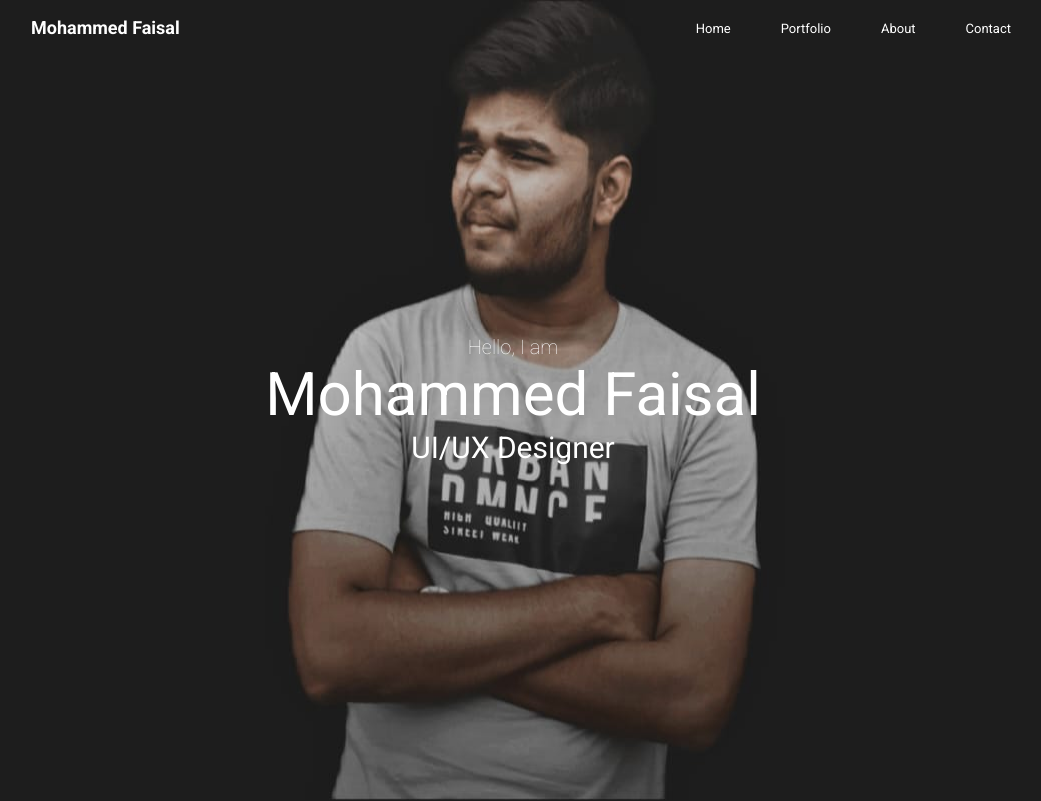
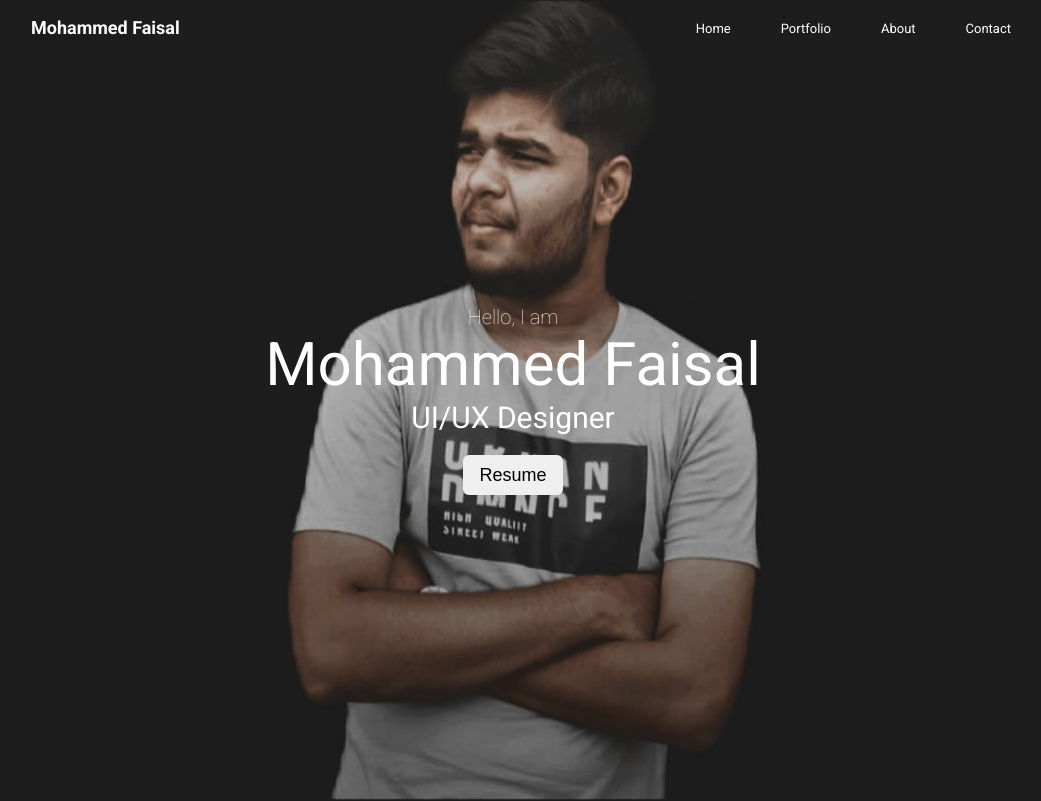
Before and after one commit to mdfaisalshn/My-Portfolio, a plain HTML site: page index.html in a window 1280 px wide. Shown: the top 801 px of the page, without its empty margins (127-1168 px from the left). Drawn offline with Linux system fonts and the light colour scheme.

Commit message:
resume button

```diff
--- a/index.html
+++ b/index.html
@@ -26,7 +26,9 @@
                 <p id="hello">Hello, I am</p>
                 <p id="name">Mohammed Faisal</p>
                 <p id="post">UI/UX Designer</p>
+                <button class="resume"><a class="resume-link" href="Resume.pdf" download>Resume</a></button>
             </div>
+
         </div>
     </div>
     <div id="portfolio" class="container">
--- a/portfolio.css
+++ b/portfolio.css
@@ -104,6 +104,30 @@ nav ul li a:hover{
 #post{
     font-size: 30px;
     color: white;
+}
+
+.resume-link{
+    text-decoration: none;
+    color: black;
+    font-size: 18px;
+}
+
+.resume{
+    display: flex;
+    align-items: center;
+    justify-content: center;
+    cursor: pointer;
+    height: 30px;
+    width: 100px;
+    margin-top: 20px;
+    padding: 20px;
+    border: none;
+    border-radius: 6px;
+}
+
+.resume:hover{
+    padding: 21px;
+    width: 103px;
 }
 
 .container{
```
Also changed, not shown: 1 other file.
